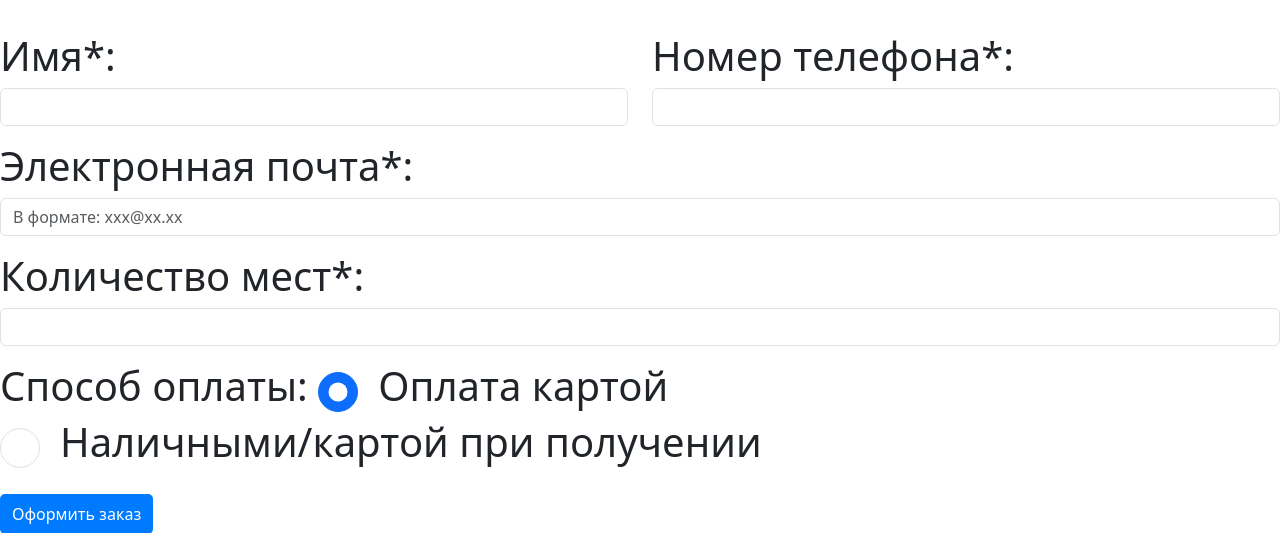
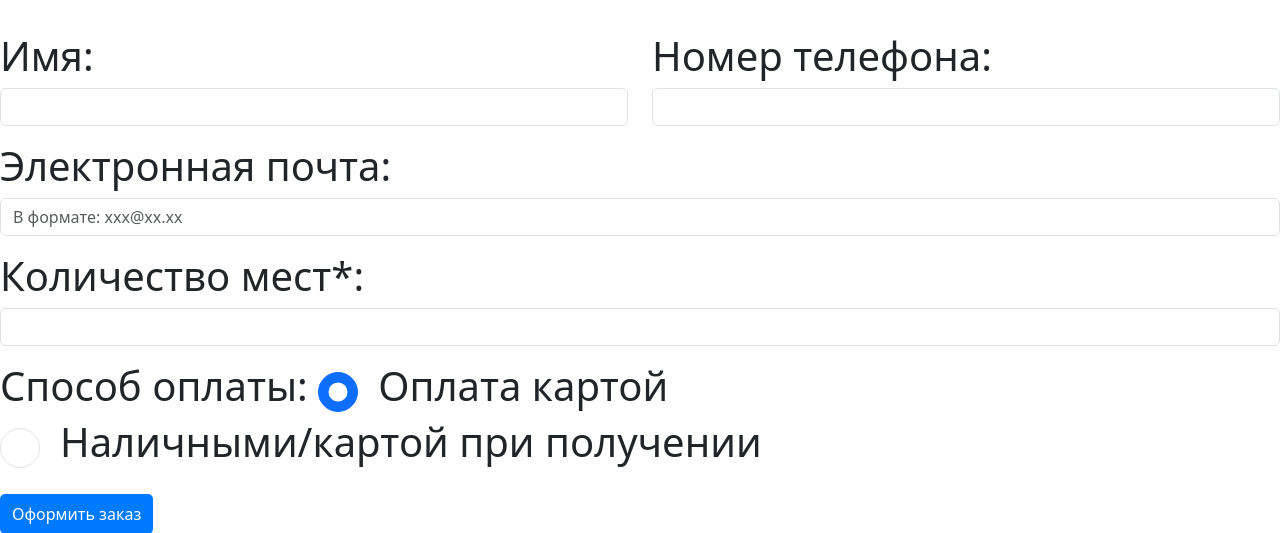
Before and after one commit to CrazyQWERTYlunch/SUP-Board-Manager, a Django app: template backend/order/templates/order/create_order.html in a window 1280 px wide. Shown: the part 56-589 px from the top of the page. Run offline with Django 5.2, Linux system fonts and the light colour scheme; the template is opened without the code that fills it: values that come from a table or form of the project are taken from there, others are empty; some libraries are stand-ins or nearby versions.

Commit message:
Edit order

```diff
--- a/backend/order/templates/order/create_order.html
+++ b/backend/order/templates/order/create_order.html
@@ -8,14 +8,14 @@
     <h3>{{event.route.name}}</h3>
     <div class="row">
         <div class="col-md-6 mb-3">
-            <label for="id_fullname" class="form-label">Имя*:</label>
+            <label for="id_fullname" class="form-label">Имя:</label>
             <input type="text" class="form-control" id="id_fullname" name="fullname"
                 placeholder="Введите имя"
                 value=" {% if form.fullname.value %}{{form.fullname.value}}{% endif %}"
                 required>
         </div>
         <div class="col-md-6 mb-3">
-            <label for="id_phone_number" class="form-label">Номер телефона*:</label>
+            <label for="id_phone_number" class="form-label">Номер телефона:</label>
             <input type="text" class="form-control" id="id_phone_number" name="phone_number"
                 value=" {% if form.phone_number.value %}{{form.phone_number.value}}{% endif %}"
                 placeholder="В формате: XXX-XXX-XX-XX"
@@ -26,7 +26,7 @@
         </div>
         </div>
         <div class="col-md-12 mb-3">
-            <label for="id_email" class="form-label">Электронная почта*: </label>
+            <label for="id_email" class="form-label">Электронная почта: </label>
             <input type="email" class="form-control" id="id_email" name="email"
                 value=" {% if form.email.value %}{{form.email.value}}{% endif %}"
                 placeholder="В формате: xxx@xx.xx"
```
Also changed, not shown: backend/order/views.py (+9 -5 lines).
